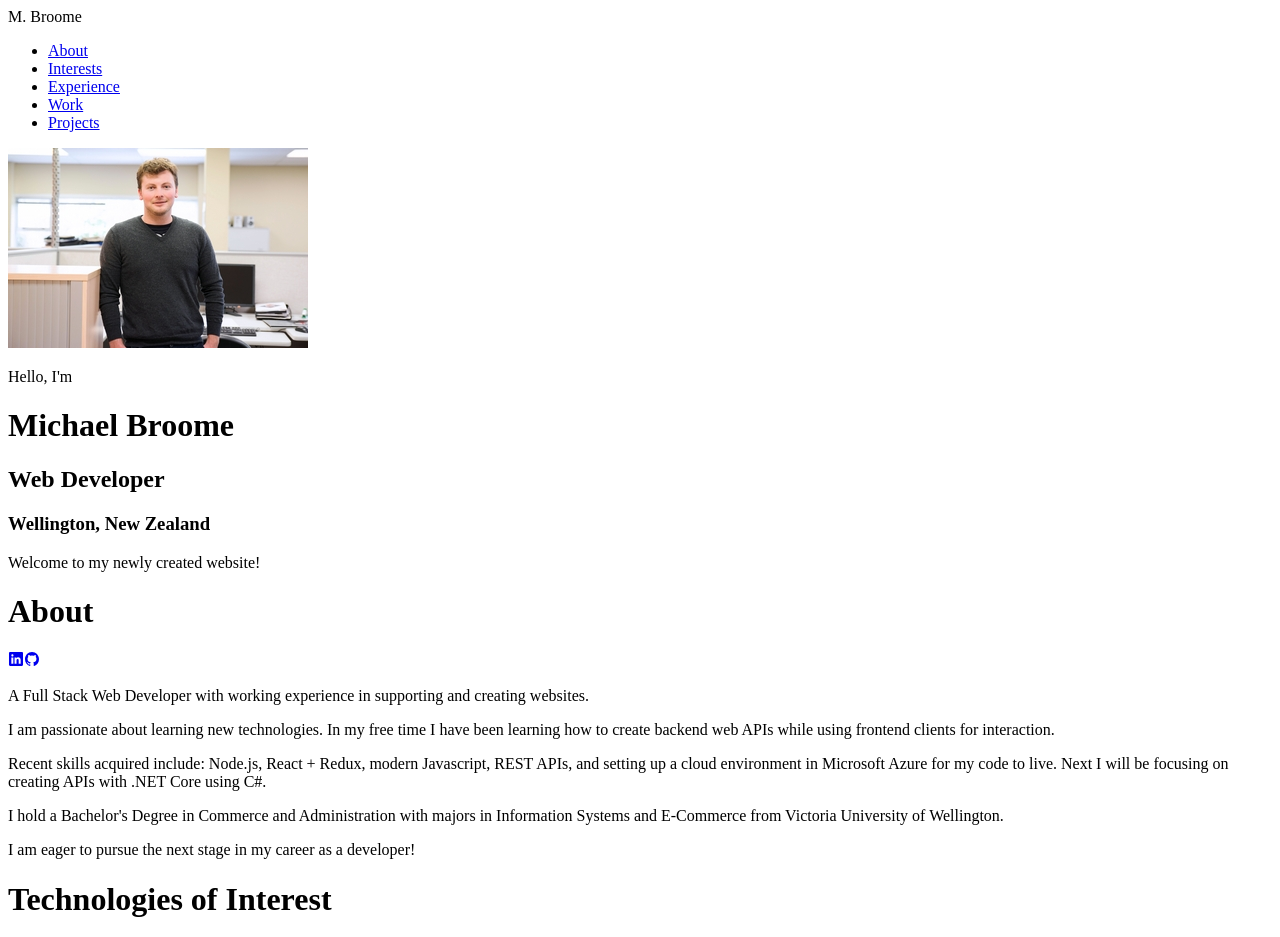
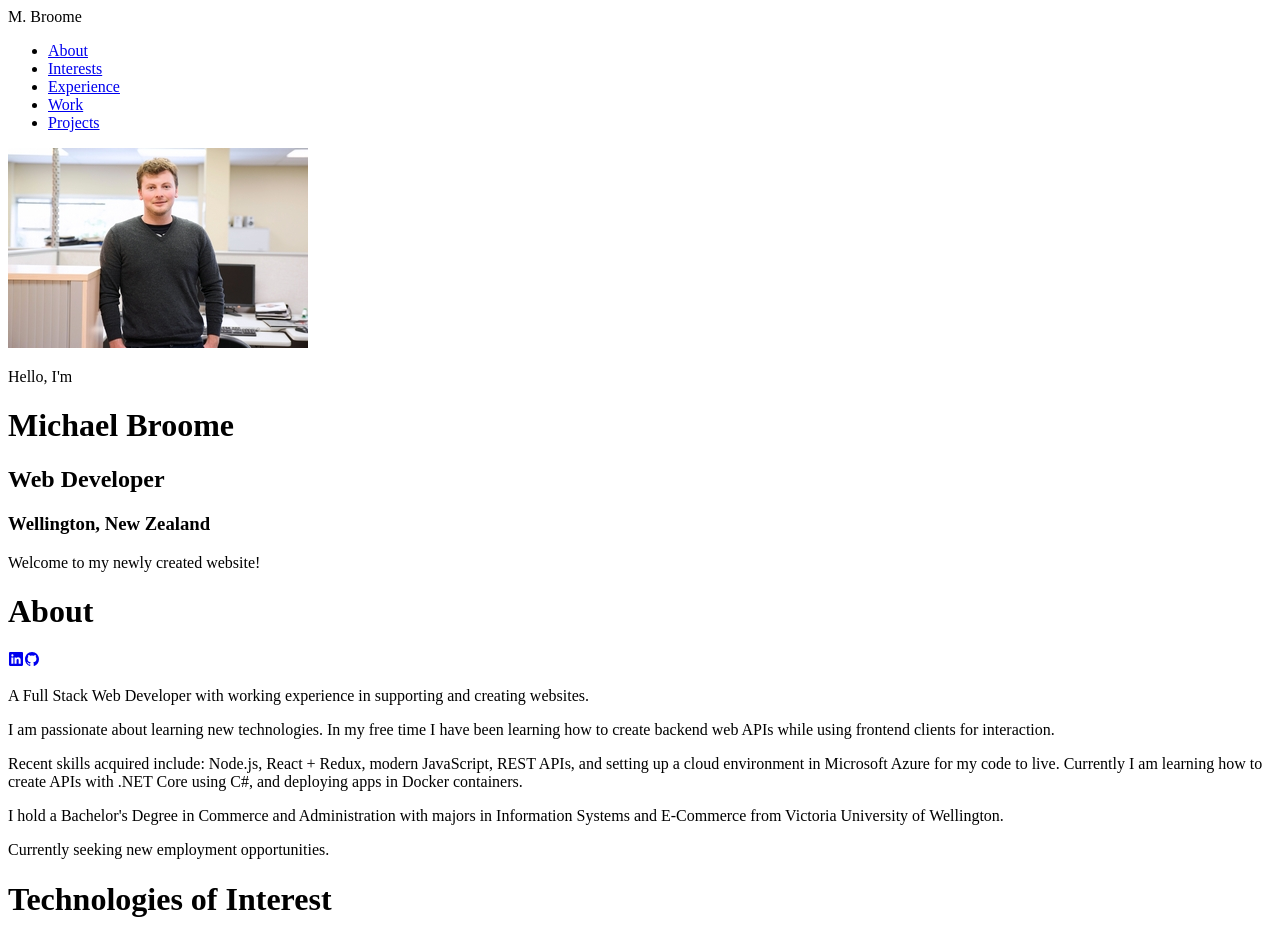
Before and after one commit to mbroome1/portfolio, a Next.js app: page / in a window 1280 px wide. Shown: the top 937 px of the page. Built offline with nearby package versions, Linux system fonts and the light colour scheme; a web font is replaced by a local one.

Commit message:
Added React Recipes project and provided a link to demo and code. Modified wording and descriptions in about, work, experience and project sections.

```diff
--- a/components/About.js
+++ b/components/About.js
@@ -18,9 +18,9 @@ function About() {
                     <p className="py-2 leading-normal">A <span className="font-semibold">Full Stack Web Developer</span> with working experience in supporting and creating websites.</p>
                     <p className="py-2 leading-normal">I am passionate about learning new technologies. In my free time I have been learning how to create backend web APIs while using frontend clients for interaction.</p>
                     <p className="py-2 leading-normal">
-                        Recent skills acquired include: <span className="font-semibold">Node.js</span>, <span className="font-semibold">React + Redux</span>, modern <span className="font-semibold">Javascript</span>, <span className="font-semibold">REST APIs</span>, and setting up a cloud environment in <span className="font-semibold">Microsoft Azure</span> for my code to live. Next I will be focusing on creating APIs with <span className="font-semibold">.NET Core</span> using <span className="font-semibold">C#</span>.</p>
+                        Recent skills acquired include: <span className="font-semibold">Node.js</span>, <span className="font-semibold">React + Redux</span>, modern <span className="font-semibold">JavaScript</span>, <span className="font-semibold">REST APIs</span>, and setting up a cloud environment in <span className="font-semibold">Microsoft Azure</span> for my code to live. Currently I am learning how to create APIs with <span className="font-semibold">.NET Core</span> using <span className="font-semibold">C#</span>, and deploying apps in <span className="font-semibold">Docker</span> containers.</p>
                     <p className="py-2 leading-normal">I hold a <span className="font-semibold">Bachelor{'\''}s Degree in Commerce and Administration</span> with majors in <span className="font-semibold">Information Systems</span> and <span className="font-semibold">E-Commerce</span> from <span className="font-semibold">Victoria University of Wellington</span>.</p>
-                    <p className="py-4 leading-normal">I am eager to pursue the next stage in my career as a developer!</p>
+                    <p className="py-4 leading-normal">Currently seeking new employment opportunities.</p>
                 </div>
             </div>
 
--- a/components/Experience.js
+++ b/components/Experience.js
@@ -12,15 +12,14 @@ export default function Experience() {
                         <h4 className="text-lg text-blue-700">Web Developer | IT Support</h4>
                         <p className="text-gray-500 text mt-1">2015 - Current</p>
                         <ul className="list-outside list-disc ml-4 my-4 text-gray-700">
-                            <li className="pb-1">Provide support to the IT team by maintaining and updating client ordering websites.</li>
-                            <li className="pb-1">Updating and modernising older website templates to provide a better client experience.</li>
+                            <li className="pb-1">Supporting the lead programmer with maintaining and modernising client ordering websites using PHP and SQL for the backend, HTML, CSS and JavaScript for the frontend.</li>
                             <li className="pb-1">Providing IT support to office staff and assisting with IT related issues.</li>
                         </ul>
                         <div>
                             <ul className="experience-skills-list">
                                 <li>HTML</li>
                                 <li>CSS</li>
-                                <li>Javascript</li>
+                                <li>JavaScript</li>
                                 <li>PHP</li>
                                 <li>SQL</li>
                             </ul>
@@ -30,6 +29,14 @@ export default function Experience() {
                     {/* Job */}
                     <div className="job mt-12">
                         <h3 className="text-2xl text-gray-600 py-2">The Uniform Centre</h3>
+
+                        <h4 className="text-lg text-blue-700 mt-1">Frontend Web Developer</h4>
+                        <p className="text-gray-500">November 2021 - Current</p>
+
+                        <ul className="list-outside list-disc ml-4 my-4 text-gray-700">
+                            <li className="pb-1">Sister company to Booker Spalding, developed a new frontend to compliment a major back-end overhaul.</li>
+                        </ul>
+
                         <h4 className="text-lg text-blue-700 mt-1">Accounting Reconciliation</h4>
                         <p className="text-gray-500">January 2020 - Current</p>
 
--- a/components/Footer.js
+++ b/components/Footer.js
@@ -1,6 +1,6 @@
 function Footer() {
     return (
-        <footer className="p-3 text-center text-gray-200 border-t bg-gray-500">
+        <footer className="p-3 text-center text-gray-200 border-t bg-gray-700">
             <p className="mt-2">Website created by Michael Broome - &copy; 2022</p>
             <div className="m-4 flex space-x-6 justify-center">
                     <a className="text-4xl text-gray-300" href="https://www.linkedin.com/in/michael-broome-3373b9a7/" target={"_blank"} rel="noreferrer">
--- a/components/Projects.js
+++ b/components/Projects.js
@@ -2,7 +2,7 @@
 
 export default function Projects() {
     return (
-        <div className="wrapper bg-white">
+        <div className="wrapper bg-gray-50">
             <a id="projects" className="absolute -mt-30"></a>
             <div className="my-12">
                 <h1 className="text-3xl text-gray-700 text-center">Projects</h1>
@@ -10,7 +10,7 @@ export default function Projects() {
                 <div className="mt-12 container mx-auto lg:flex justify-center">
 
                     {/* Project 1 */}
-                    <div className="sm:basis-1/2 xl:basis-1/3 m-2 mb-8 mt-24 lg:mt-4 md:m-4 md:mb-12 shadow">
+                    <div className="sm:basis-1/2 xl:basis-1/3 m-2 mb-8 mt-24 lg:mt-4 md:m-4 md:mb-12 shadow bg-white">
                         <div className="relative w-46 h-96">
                             {/* <Image
                                 src={"/images/store-catalogue.jpg"}
@@ -30,12 +30,13 @@ export default function Projects() {
                             <div className="mt-12"> {/* flex items-center justify-between */}
                                 <h2 className="text-xl text-gray-700 uppercase">React Recipes</h2>
                                 <div className="text-right md:py-2">
-                                    <p className="text-gray-600 bg-gray-100 p-2 rounded inline-block">Demo TBC</p>
+                                    <a href="https://www.mbroome.nz/reactrecipes/" target={"_blank"} rel="noreferrer" className="code-btn">View Demo</a>
+                                    {/* <p className="text-gray-600 bg-gray-100 p-2 rounded inline-block">Demo TBC</p> */}
                                 </div>
                                 {/* <a href="https://www.mbroome.nz/cart/" target={"_blank"} rel="noreferrer" className="code-btn" >View Demo</a> */}
                             </div>
                             <div>
-                                <p className="text-gray-500 text-left mt-4">Recipe search app using Spoonacular&apos;s external food API, .NET Core 6 Web API using C#, React UI. Prototyped Styling with Bootstrap CSS.</p>
+                                <p className="text-gray-500 text-left mt-4">Recipe search app using Spoonacular&apos;s external food API, .NET Core 6 Web API using C#, React UI, and Bootstrap with custom CSS.</p>
                             </div>
                             <div className="mt-6">
                                 <div className="flex justify-between">
@@ -48,7 +49,7 @@ export default function Projects() {
 
                                 <ul className="skills-list">
                                     <li>React</li>
-                                    <li>Javascript</li>
+                                    <li>JavaScript</li>
                                     <li>Bootstrap</li>
                                     <li>CSS</li>
                                     <li>JSON</li>
@@ -59,8 +60,9 @@ export default function Projects() {
                                     <h4 className="text-gray-600 font-semibold text-lg">Backend:</h4>
                                 </div>
                                 <ul className="skills-list">
-                                    <li>.NET Core 6</li>
+                                    <li>.NET 6</li>
                                     <li>C#</li>
+                                    <li>Docker</li>
                                 </ul>
                             </div>
                         </div>
@@ -68,7 +70,7 @@ export default function Projects() {
                     </div>
 
                     {/* Project 2 */}
-                    <div className="sm:basis-1/2 xl:basis-1/3 m-2 mb-8 md:m-4 md:mb-12 shadow">
+                    <div className="sm:basis-1/2 xl:basis-1/3 m-2 mb-8 md:m-4 md:mb-12 shadow bg-white">
                         <div className="relative w-46 h-96">
                             {/* <Image
                                 src={"/images/store-catalogue.jpg"}
@@ -93,7 +95,7 @@ export default function Projects() {
                             </div>
                             <div>
                                 <p className="text-gray-500 text-left mt-4">Login: test // test</p>
-                                <p className="mt-4 text-gray-500">Second react app, expanding the {'\''}redux cart{'\''} project. Adding a Rest API backend for login functionality and cart storage using a database.</p>
+                                <p className="mt-4 text-gray-500">Second React app, expanding the {'\''}Redux Cart{'\''} project. Adding a Rest API backend for login functionality and cart storage using a database.</p>
                             </div>
                             <div className="mt-6">
                                 <div className="flex justify-between">
@@ -107,7 +109,7 @@ export default function Projects() {
                                 <ul className="skills-list">
                                     <li>React</li>
                                     <li>Redux Toolkit</li>
-                                    <li>Javascript</li>
+                                    <li>JavaScript</li>
                                     <li>Axios</li>
                                     <li>Material UI</li>
                                 </ul>
@@ -122,7 +124,7 @@ export default function Projects() {
                                 </div>
                                 <ul className="skills-list">
                                     <li>Node.js</li>
-                                    <li>Javascript</li>
+                                    <li>JavaScript</li>
                                     <li>Sequelize ORM</li>
                                     <li>PostgreSQL</li>
                                     <li>JWT Authentication</li>
@@ -134,7 +136,7 @@ export default function Projects() {
                     </div>
 
                     {/* Project 3 */}
-                    <div className="sm:basis-1/2 xl:basis-1/3 m-2 mb-8 mt-24 lg:mt-4 md:m-4 md:mb-12 shadow">
+                    <div className="sm:basis-1/2 xl:basis-1/3 m-2 mb-8 mt-24 lg:mt-4 md:m-4 md:mb-12 shadow bg-white">
                         <div className="relative w-46 h-96">
                             {/* <Image
                                 src={"/images/store-catalogue.jpg"}
@@ -158,7 +160,7 @@ export default function Projects() {
                                 </div>
                             </div>
                             <div>
-                                <p className="text-gray-500 text-left mt-4">My first react app, created for the purpose of learning react with redux state management.</p>
+                                <p className="text-gray-500 text-left mt-4">My first React app, created for the purpose of learning React with Redux state management between components.</p>
                             </div>
                             <div className="mt-6">
                                 <div className="flex justify-between">
@@ -173,7 +175,7 @@ export default function Projects() {
                                     <li>React</li>
                                     <li>Redux</li>
                                     <li>React Router</li>
-                                    <li>Javascript</li>
+                                    <li>JavaScript</li>
                                     <li>CSS</li>
                                     <li>SCSS</li>
                                 </ul>
--- a/components/Skills.js
+++ b/components/Skills.js
@@ -16,7 +16,7 @@ export default function Skills() {
                     </div>
                     <div className="skill">
                         <img src={"/images/svg/javascript.svg"} />
-                        <h4>Javascript</h4>
+                        <h4>JavaScript</h4>
                     </div>
                     <div className="skill">
                         <img src={"/images/svg/tailwindcss-icon.svg"} />
--- a/components/Work.js
+++ b/components/Work.js
@@ -18,7 +18,7 @@ export default function Work() {
                                 </div>
 
                                 <div className="my-12 pr-4 lg:pr-24">
-                                    <p className="mt-3">Creating a fresh new look using modern html,css and javascript to compliment a major backend overhaul.</p>
+                                    <p className="mt-3">Creating a fresh new look using modern HTML, CSS and JavaScript to compliment a major backend overhaul.</p>
                                 </div>
                             </div>
                         </div>
@@ -39,7 +39,7 @@ export default function Work() {
                                 </div>
 
                                 <div className="my-12 pr-4 lg:pr-24">
-                                    <p className="mt-3 text-g">Creating a single page website for ordering a newly released book on behalf of New Zealand Meatboard.</p>
+                                    <p className="mt-3 text-g">Developed a single page website for ordering a newly released book on behalf of New Zealand Meatboard through their agent.</p>
                                 </div>
                             </div>
                         </div>
```
Also changed, not shown: public/images/reactrecipes.jpg.
